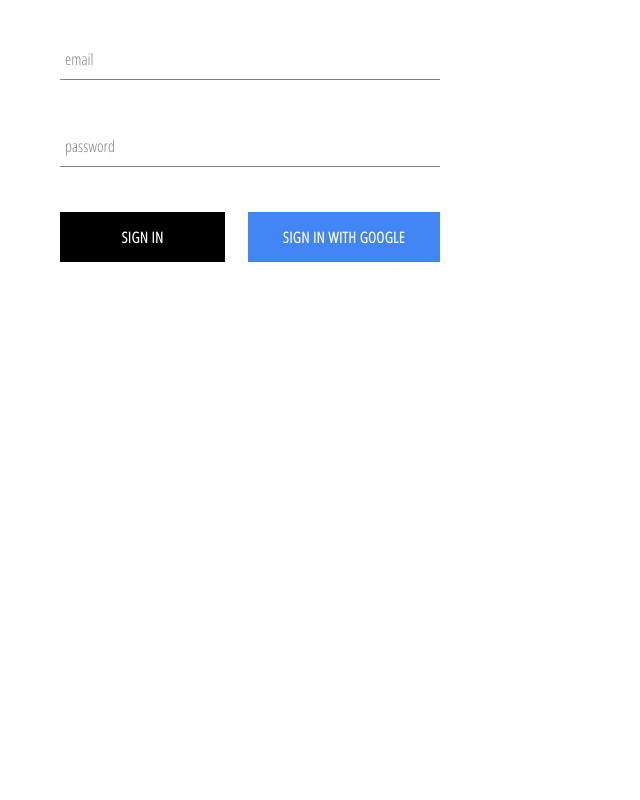
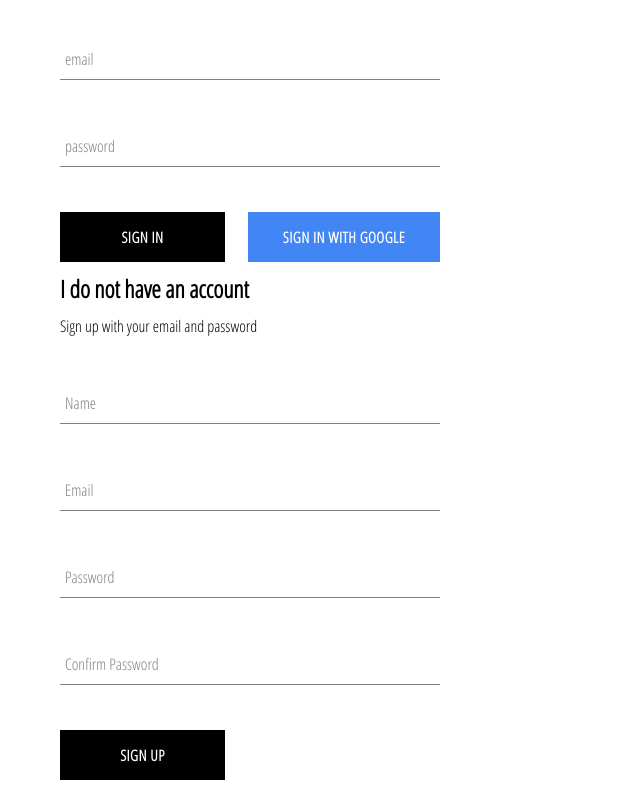
Before and after one commit to gabrielashirley/ecommerce, a React (Create React App) app: page /signin in a window 1280 px wide. Shown: the part 217-1017 px from the top of the page, without its empty margins (0-640 px from the left). Before the commit the page ends 800 px from the top, so only its background shows below. Built offline with nearby package versions, Linux system fonts and the light colour scheme; no server answers.

Commit message:
Sign up and users database

```diff
--- a/src/App.js
+++ b/src/App.js
@@ -6,7 +6,7 @@
 import Header from './components/header/header.component';
 import SignInSignUp from './pages/sign-in-sign-up/sign-in-sign-up.component';
 import { Switch, Route } from 'react-router-dom';
-import { auth } from './firebase/firebase.utils';
+import { auth, createUserProfileDocument } from './firebase/firebase.utils';
 
 class App extends React.Component {
   constructor(props) {
@@ -20,10 +20,23 @@
   unsubscribeFromAuth = null;
 
   componentDidMount() {
-    this.unsubscribeFromAuth = auth.onAuthStateChanged(user => {
-      this.setState({ currentUser: user })
+    this.unsubscribeFromAuth = auth.onAuthStateChanged(async userAuth => {
+      if (userAuth) {
+        const userRef = await createUserProfileDocument(userAuth);
 
-      console.log(user);
+        userRef.onSnapshot(snapShot => {
+          this.setState({
+            currentUser: {
+              id: snapShot.id,
+              ...snapShot.data()
+            }
+          }, () => {
+            console.log(this.state);
+          })
+        })
+      }
+
+      this.setState({ currentUser: userAuth });
     })
   }
 
@@ -34,7 +47,7 @@
   render() {
     return (
       <div>
-        <Header currentUser={this.state.currentUser}/>
+        <Header currentUser={this.state.currentUser} />
         <Switch>
           <Route exact path="/" component={HomePage} />
           <Route exact path="/shop" component={ShopPage} />
--- a/src/components/menu-item/menu-item.component.jsx
+++ b/src/components/menu-item/menu-item.component.jsx
@@ -15,7 +15,7 @@
                 }} />
             <div className='content'>
                 <h1 className='title'>{title.toUpperCase()}</h1>
-                <soan className='subtitle'>SHOP NOW</soan>
+                <span className='subtitle'>SHOP NOW</span>
             </div>
         </div>
     )
--- /dev/null
+++ b/src/components/sign-up/sign-up.component.jsx
@@ -0,0 +1,98 @@
+import React from 'react';
+import FormInput from '../form-input/form-input.component';
+import CustomButton from '../custom-button/custom-button.component';
+
+import { auth, createUserProfileDocument } from '../../firebase/firebase.utils';
+
+import './sign-up.styles.scss';
+
+class SignUp extends React.Component {
+    constructor(props) {
+        super(props);
+
+        this.state = {
+            displayName: '',
+            email: '',
+            password: '',
+            confirmPassword: ''
+        }
+    }
+
+    handleSubmit = async event => {
+        event.preventDefault();
+        const { displayName, email, password, confirmPassword } = this.state;
+
+        if (password !== confirmPassword) {
+            alert("Passwords don't match");
+            return;
+        }
+
+        try {
+            const { user } = await auth.createUserWithEmailAndPassword(email, password);
+            await createUserProfileDocument(user, { displayName });
+
+            this.setState({
+                displayName: '',
+                email: '',
+                password: '',
+                confirmPassword: ''
+            })
+        } catch (error) {
+            console.log(error)
+        }
+    }
+
+    handleChange = event => {
+        const { name, value } = event.target;
+        this.setState({
+            [name]: value
+        })
+    }
+
+    render() {
+        const { displayName, email, password, confirmPassword } = this.state;
+        return (
+            <div className='sign-up'>
+                <h2 className='title'>I do not have an account</h2>
+                <span>Sign up with your email and password</span>
+                <form className='sign-up-form' onSubmit={this.handleSubmit}>
+                    <FormInput
+                        type='text'
+                        name='displayName'
+                        value={displayName}
+                        onChange={this.handleChange}
+                        label='Name'
+                        required
+                    />
+                    <FormInput
+                        type='email'
+                        name='email'
+                        value={email}
+                        onChange={this.handleChange}
+                        label='Email'
+                        required
+                    />
+                    <FormInput
+                        type='password'
+                        name='password'
+                        value={password}
+                        onChange={this.handleChange}
+                        label='Password'
+                        required
+                    />
+                    <FormInput
+                        type='password'
+                        name='confirmPassword'
+                        value={confirmPassword}
+                        onChange={this.handleChange}
+                        label='Confirm Password'
+                        required
+                    />
+                    <CustomButton type='submit'>SIGN UP</CustomButton>
+                </form>
+            </div>
+        )
+    }
+}
+
+export default SignUp;
--- /dev/null
+++ b/src/components/sign-up/sign-up.styles.scss
@@ -0,0 +1,9 @@
+.sign-up {
+    display: flex;
+    flex-direction: column;
+    width: 380px;
+
+    .title {
+      margin: 10px 0;
+    }
+  }
--- a/src/firebase/firebase.utils.js
+++ b/src/firebase/firebase.utils.js
@@ -13,13 +13,37 @@
   measurementId: "G-X642EM4F8N"
 }
 
+export const createUserProfileDocument = async (userAuth, additionalData) => {
+  if (!userAuth) return;
+  const userRef = firestore.doc(`user/${userAuth.uid}`);
+  const snapShot = await userRef.get();
+
+  if (!snapShot.exists) {
+    const { displayName, email } = userAuth;
+    const createdAt = new Date();
+
+    try {
+      await userRef.set({
+        displayName,
+        email,
+        createdAt,
+        ...additionalData
+      })
+    } catch (error) {
+      console.log('error creating user', error.message);
+    }
+  }
+
+  return userRef;
+}
+
 firebase.initializeApp(config);
 
 export const auth = firebase.auth();
 export const firestore = firebase.firestore();
 
 const provider = new firebase.auth.GoogleAuthProvider();
-provider.setCustomParameters({prompt: 'select_account'});
+provider.setCustomParameters({ prompt: 'select_account' });
 export const SignInWithGoogle = () => auth.signInWithPopup(provider);
 
 export default firebase;
--- a/src/pages/sign-in-sign-up/sign-in-sign-up.component.jsx
+++ b/src/pages/sign-in-sign-up/sign-in-sign-up.component.jsx
@@ -2,10 +2,14 @@
 
 import './sign-in-sign-up.styles.scss';
 import SignIn from '../../components/sign-in/sign-in.component';
+import SignUp from '../../components/sign-up/sign-up.component';
 
 const SignInSignUp = () => {
     return (
-        <SignIn />
+        <>
+            <SignIn />
+            <SignUp />
+        </>
     )
 }
 
--- a/src/pages/sign-in-sign-up/sign-in-sign-up.styles.scss
+++ b/src/pages/sign-in-sign-up/sign-in-sign-up.styles.scss
@@ -0,0 +1,6 @@
+.sign-in-and-sign-up {
+    width: 850px;
+    display: flex;
+    justify-content: space-between;
+    margin: 30px auto;
+  }
```
Lines whose indentation alone changed are shown as unchanged.
